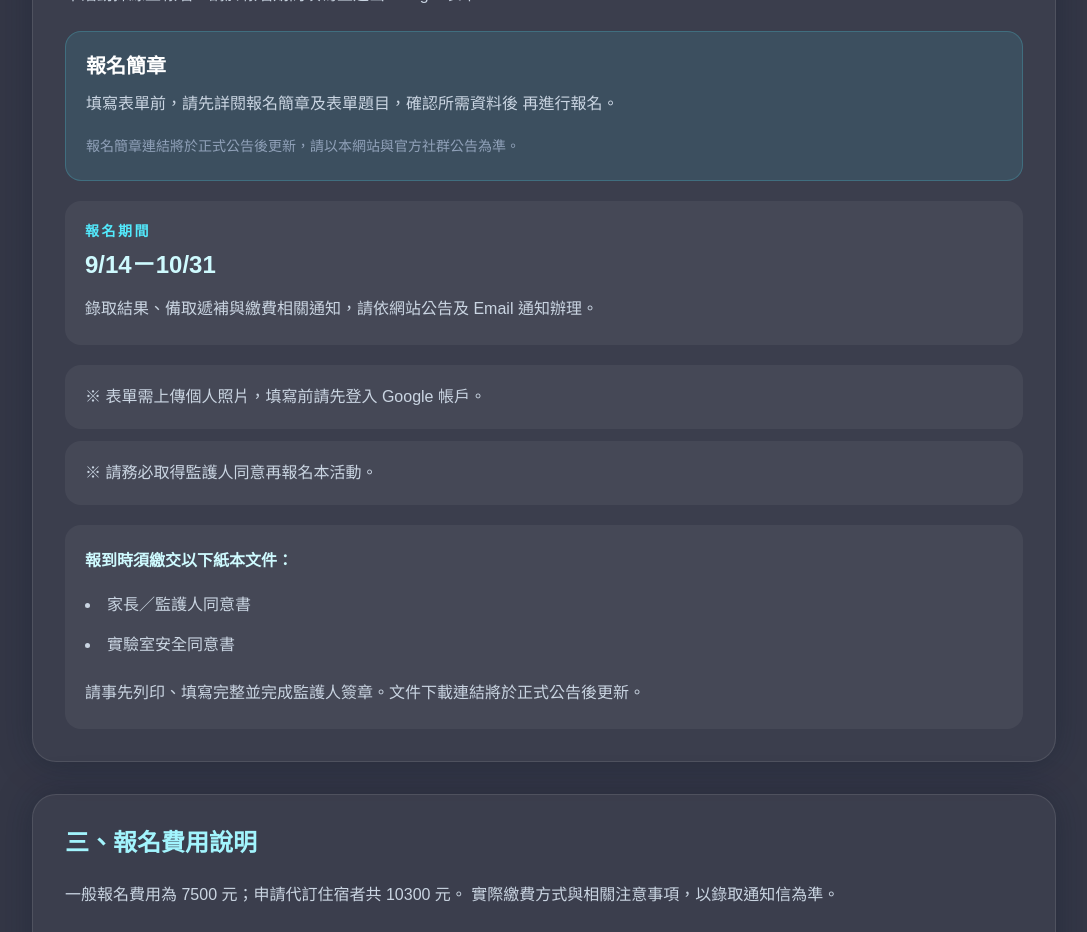
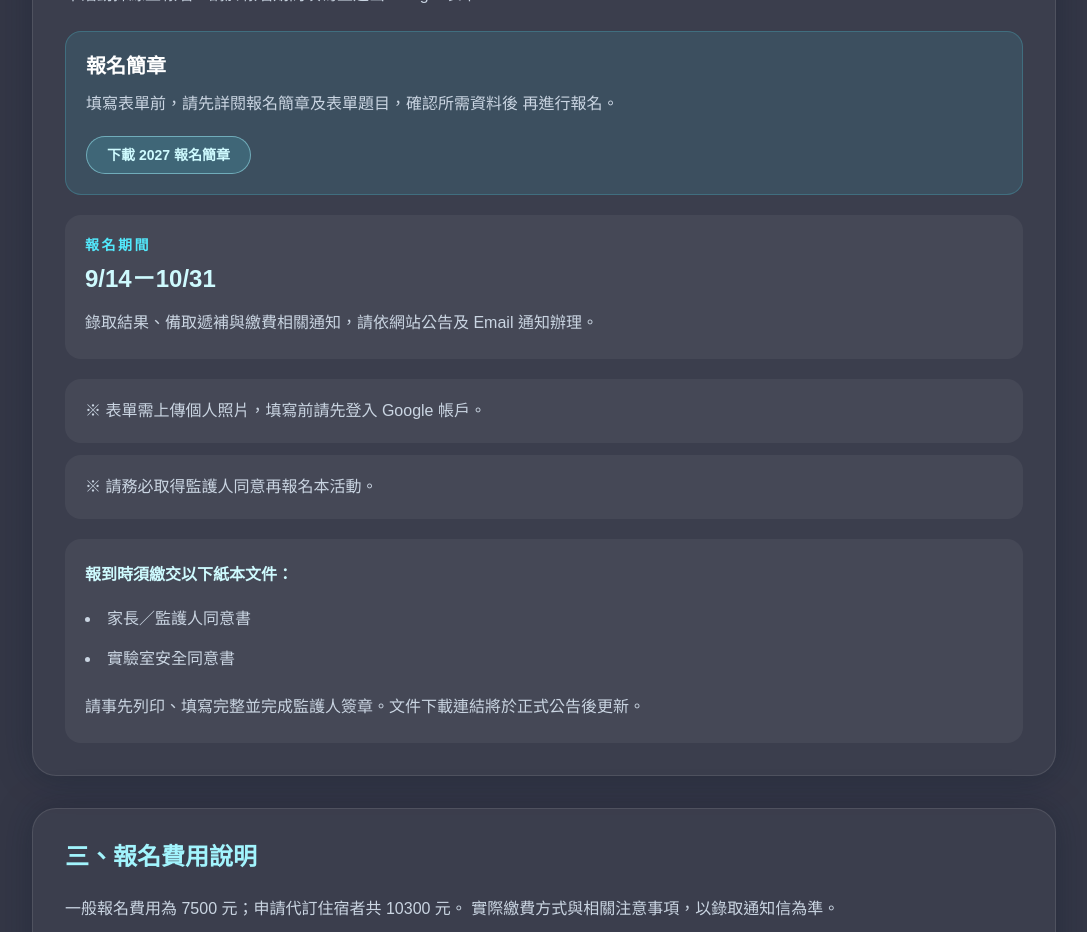
Before and after one commit to MauserCk1R96/ntu-chem-camp, a Next.js app: page /registration in a window 1280 px wide. Shown: the part 1180-2112 px from the top of the page, without its empty margins (96-1183 px from the left). Built offline with nearby package versions, Linux system fonts and the light colour scheme; no server answers.

Commit message:
guide.pdf

```diff
--- a/app/registration/page.tsx
+++ b/app/registration/page.tsx
@@ -12,6 +12,7 @@ export const metadata: Metadata = {
 
 const registrationFormUrl = "https://forms.gle/z9fVU8esm8tWjH1K9";
 const subsidyFormUrl = "https://forms.gle/dkSYqkjogGVWghE77";
+const registrationGuideUrl = "/documents/ntu-chem-camp-2027-registration-guide.pdf";
 
 const registrationPeriod = {
   start: "9/14",
@@ -187,9 +188,13 @@ export default function RegistrationPage() {
                 填寫表單前，請先詳閱報名簡章及表單題目，確認所需資料後
                 再進行報名。
               </p>
-              <p className="mt-3 text-sm leading-7 text-slate-400">
-                報名簡章連結將於正式公告後更新，請以本網站與官方社群公告為準。
-              </p>
+              <a
+                href={registrationGuideUrl}
+                download
+                className="mt-4 inline-flex rounded-full border border-cyan-200/50 bg-cyan-300/15 px-5 py-2 text-sm font-semibold text-cyan-100 transition hover:border-cyan-100 hover:bg-cyan-300/25"
+              >
+                下載 2027 報名簡章
+              </a>
             </div>
             <div className="rounded-2xl bg-white/5 p-5">
               <p className="text-sm font-semibold tracking-[0.18em] text-cyan-300">
--- a/component/gallery/GalleryGrid.tsx
+++ b/component/gallery/GalleryGrid.tsx
@@ -15,7 +15,6 @@ type GalleryGridProps = {
 
 export default function GalleryGrid({ category }: GalleryGridProps) {
   const [activeIndex, setActiveIndex] = useState<number | null>(null);
-  const [isMounted, setIsMounted] = useState(false);
 
   const activeImage = useMemo(() => {
     if (activeIndex === null) {
@@ -26,10 +25,6 @@ export default function GalleryGrid({ category }: GalleryGridProps) {
   }, [activeIndex, category.images]);
 
   const closeLightbox = useCallback(() => setActiveIndex(null), []);
-
-  useEffect(() => {
-    setIsMounted(true);
-  }, []);
 
   const showPrevious = useCallback(() => {
     setActiveIndex((current) => {
@@ -193,7 +188,7 @@ export default function GalleryGrid({ category }: GalleryGridProps) {
         ))}
       </div>
 
-      {isMounted && lightbox ? createPortal(lightbox, document.body) : null}
+      {lightbox ? createPortal(lightbox, document.body) : null}
     </>
   );
 }
```
Also changed, not shown: 1 other file (tests, documents, lock files or other folders).
